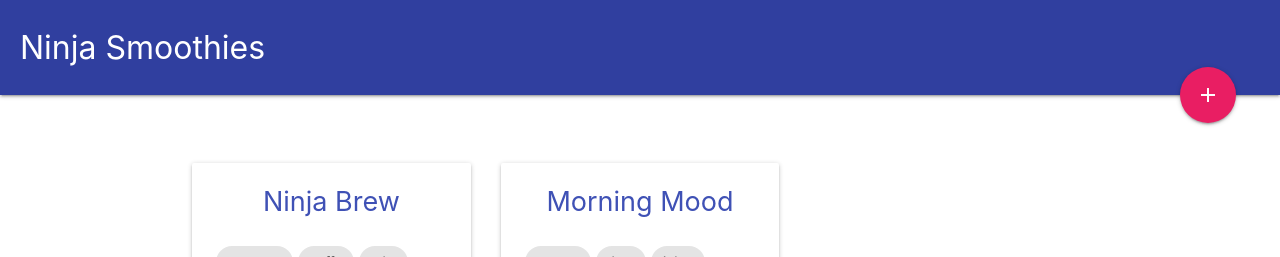
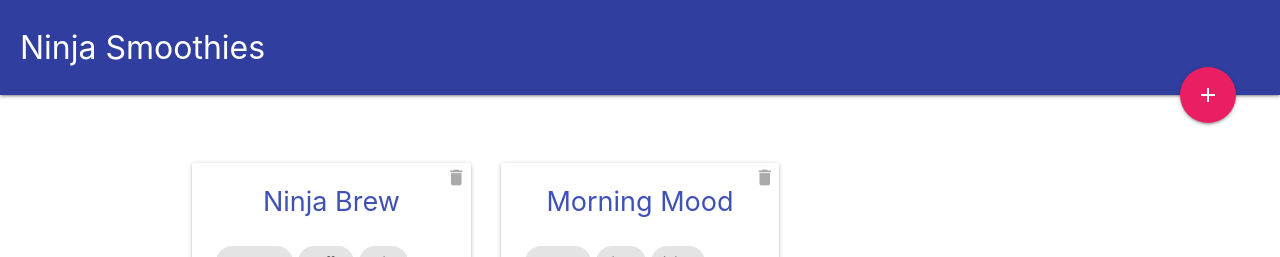
Before and after one commit to nour-jaouadii/vuejs_ninja_smoothies-crud, a Vue app: page / in a window 1280 px wide. Shown: the top 257 px of the page. Built offline with nearby package versions, Linux system fonts and the light colour scheme.

Commit message:
deleting smoothies

```diff
--- a/src/components/index.vue
+++ b/src/components/index.vue
@@ -2,6 +2,7 @@
   <div class="index container">
     <div class="card" v-for='smoothie in smoothies' :key="smoothie.id">
         <div class="card-content">
+          <i class="material-icons delete" @click="deleteSmoothie(smoothie.id) " >delete</i>
           <h2 class="indigo-text">{{ smoothie.title }}</h2>
             <ul class="ingredients">
               <li v-for="(ing,index) in smoothie.ingredients" :key='index' >
@@ -34,7 +35,22 @@
 
          ]
        }
-  }
+
+     },
+
+       methods: {
+         deleteSmoothie(id) {
+
+           // filter cycles through in array allows us to filter out certain items
+           // and return true or false if( filter return false) the item remove from the array
+           //  if( filter return true) the item stay in the array
+           this.smoothies = this.smoothies.filter(smoothie => {
+             return smoothie.id != id ;// return true
+
+           })
+
+         }
+       }
 };
 </script>
 
@@ -64,5 +80,15 @@
 display: inline-block;
   }
 
+.index .delete {
+  position:absolute;
+  top: 4px;
+  right:4px;
+  cursor: pointer;
+  color: #aaa;
+  font-size: 1.4em;
+
+
+}
 
 </style>
```
